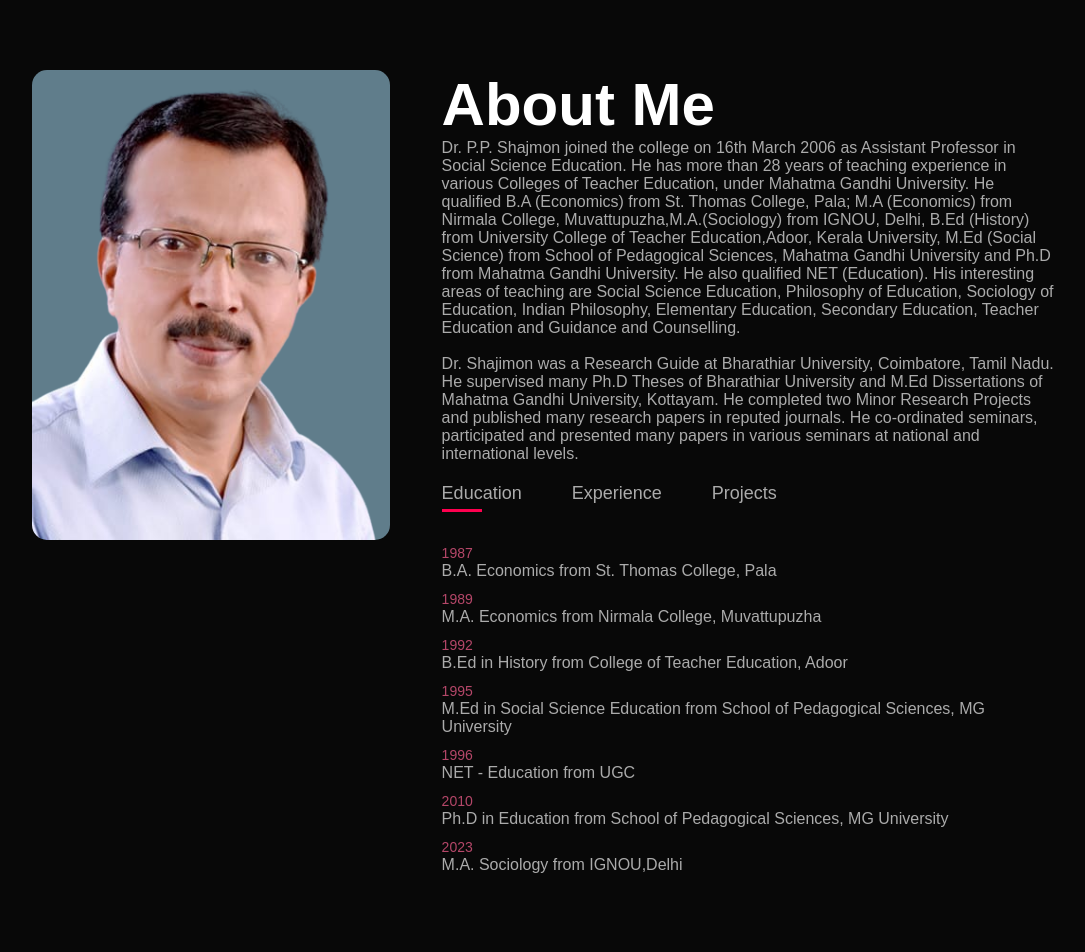
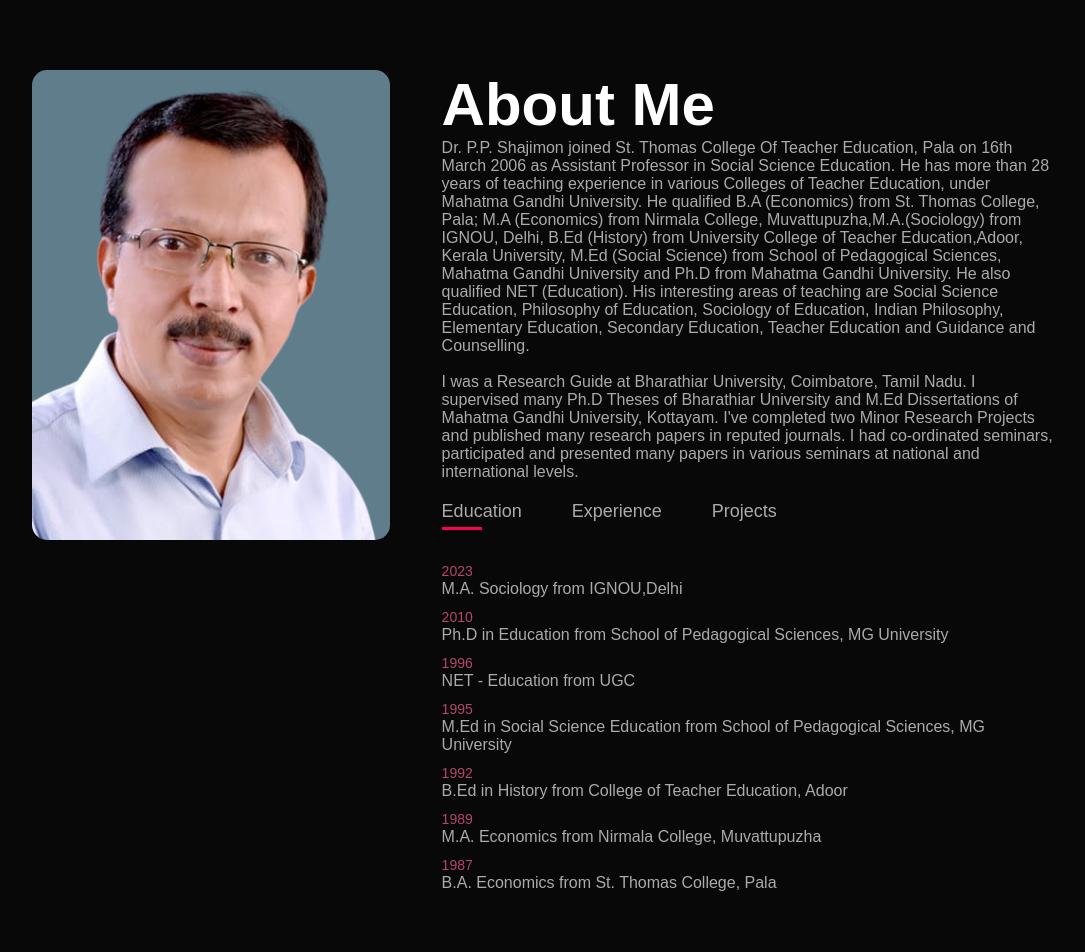
Before and after one commit to abhips2005/resume_drpps, a plain HTML site: page index.html in a window 1280 px wide. Shown: the part 820-1772 px from the top of the page, without its empty margins (96-1181 px from the left). Drawn offline with Linux system fonts and the light colour scheme.

Commit message:
Update index.html
About me - Modified
Education - rearranged year wise
updated footer

```diff
--- a/index.html
+++ b/index.html
@@ -38,7 +38,7 @@
             </div>
             <div class="about-col-2">
                 <h1 class="sub-title">About Me</h1>
-                <p>Dr. P.P. Shajmon joined the college on 16th March 2006 as Assistant Professor in Social Science
+                <p>Dr. P.P. Shajimon joined St. Thomas College Of Teacher Education, Pala on 16th March 2006 as Assistant Professor in Social Science
                     Education. He has more than 28 years of teaching experience in various Colleges of Teacher Education,
                     under Mahatma Gandhi University. He qualified B.A (Economics) from St. Thomas College, Pala;
                     M.A (Economics) from Nirmala College, Muvattupuzha,M.A.(Sociology) from IGNOU, Delhi, B.Ed
@@ -47,10 +47,10 @@
                     Gandhi University. He also qualified NET (Education). His interesting areas of teaching are Social
                     Science Education, Philosophy of Education, Sociology of Education, Indian Philosophy, Elementary
                     Education, Secondary Education, Teacher Education and Guidance and Counselling.<br><br>
-                    Dr. Shajimon was a Research Guide at Bharathiar University, Coimbatore, Tamil Nadu. He supervised
+                    I was a Research Guide at Bharathiar University, Coimbatore, Tamil Nadu. I supervised
                     many Ph.D Theses of Bharathiar University and M.Ed Dissertations of Mahatma Gandhi University,
-                    Kottayam. He completed two Minor Research Projects and published many research papers in reputed
-                    journals. He co-ordinated seminars, participated and presented many papers in various seminars at
+                    Kottayam. I've completed two Minor Research Projects and published many research papers in reputed
+                    journals. I had co-ordinated seminars, participated and presented many papers in various seminars at
                     national and international levels.</p>
 
                 <div class="tab-titles">
@@ -60,20 +60,22 @@
                 </div>
                 <div class="tab-contents active-tab" id="Education">
                     <ul>
+                        <li><span>2023</span><br>M.A. Sociology from IGNOU,Delhi</li>
+                        <li><span>2010</span><br>Ph.D in Education from School of Pedagogical Sciences, MG University</li>
+                        <li><span>1996</span><br>NET - Education from UGC</li>
+                        <li><span>1995</span><br>M.Ed in Social Science Education from School of Pedagogical Sciences, MG University</li>
+                        <li><span>1992</span><br>B.Ed in History from College of Teacher Education, Adoor</li>
+                        <li><span>1989</span><br>M.A. Economics from Nirmala College, Muvattupuzha</li>
                         <li><span>1987</span><br>B.A. Economics from St. Thomas College, Pala</li>
-                        <li><span>1989</span><br>M.A. Economics from Nirmala College, Muvattupuzha</li>
-                        <li><span>1992</span><br>B.Ed in History from College of Teacher Education, Adoor</li>
-                        <li><span>1995</span><br>M.Ed in Social Science Education from School of Pedagogical Sciences, MG University</li>
-                        <li><span>1996</span><br>NET - Education from UGC</li>
-                        <li><span>2010</span><br>Ph.D in Education from School of Pedagogical Sciences, MG University</li>
-                        <li><span>2023</span><br>M.A. Sociology from IGNOU,Delhi</li>
+
+
                     </ul>
                 </div>
                 <div class="tab-contents" id="experience">
                     <ul>
-                        <li><span>14.2.2022 - Current</span><br> Associate Professor<br>St. Thomas College of Teacher Education,Pala (M.Ed. Department)</li>
-                        <li><span>2.6.2021 - 13.2.2022</span><br>Principal<br>Labour India College of Teacher Education, Marangattupally</li>
-                        <li><span>16.3.2006 - 21.5.2021</span><br>Associate Professor<br>St. Thomas College of Teacher Education, Pala</li>
+                        <li><span>14.02.2022 - Current</span><br> Associate Professor<br>St. Thomas College of Teacher Education,Pala (M.Ed. Department)</li>
+                        <li><span>02.06.2021 - 13.2.2022</span><br>Principal<br>Labour India College of Teacher Education, Marangattupally</li>
+                        <li><span>16.03.2006 - 21.5.2021</span><br>Associate Professor<br>St. Thomas College of Teacher Education, Pala</li>
                         <li><span>26.11.2002 - 15.3.2006</span><br>Lecturer<br>University College of Teacher Education, Thodupuzha</li>
                         <li><span>20.03.2002 - 26.11.2002</span><br>Lecturer<br>University College of Teacher Education, Thripunithura</li>
                         <li><span>30.03.2001 - 19.03.2002</span><br>Lecturer<br>University College of Teacher Education, Thodupuzha</li>
@@ -164,7 +166,7 @@
                 <div class="social-icons">
                     <a href="https://facebook.com/shaji.mon.10236"><i class="fab fa-facebook"></i></a>
                     <a href=""><i class="fab fa-twitter-square"></i></a>
-                    <a href=""><i class="fab fa-instagram"></i></a>
+                    <a href="https://www.instagram.com/drppshajimon/"><i class="fab fa-instagram"></i></a>
                     <a href=""><i class="fab fa-linkedin"></i></a>
                 </div>
                 <a href="images/drpps_resume.pdf" download class="btn btn2">Download Resume</a>
@@ -181,7 +183,7 @@
         </div>
     </div>
     <div class="copyright">
-        <p>Copyright © Dr. P.P. Shajimon. Website designed and developed<i class="fas fa-heart"></i> by <a href="https://www.instagram.com/tech_psycho_abhi_/"></a>Abhijith S</p>
+        <p>Copyright © Dr. P.P. Shajimon. Website designed and developed with <i class="fas fa-heart"></i> by <a href="https://www.instagram.com/tech_psycho_abhi_/"></a>Abhijith S</p>
     </div>
 </div>
 
```
